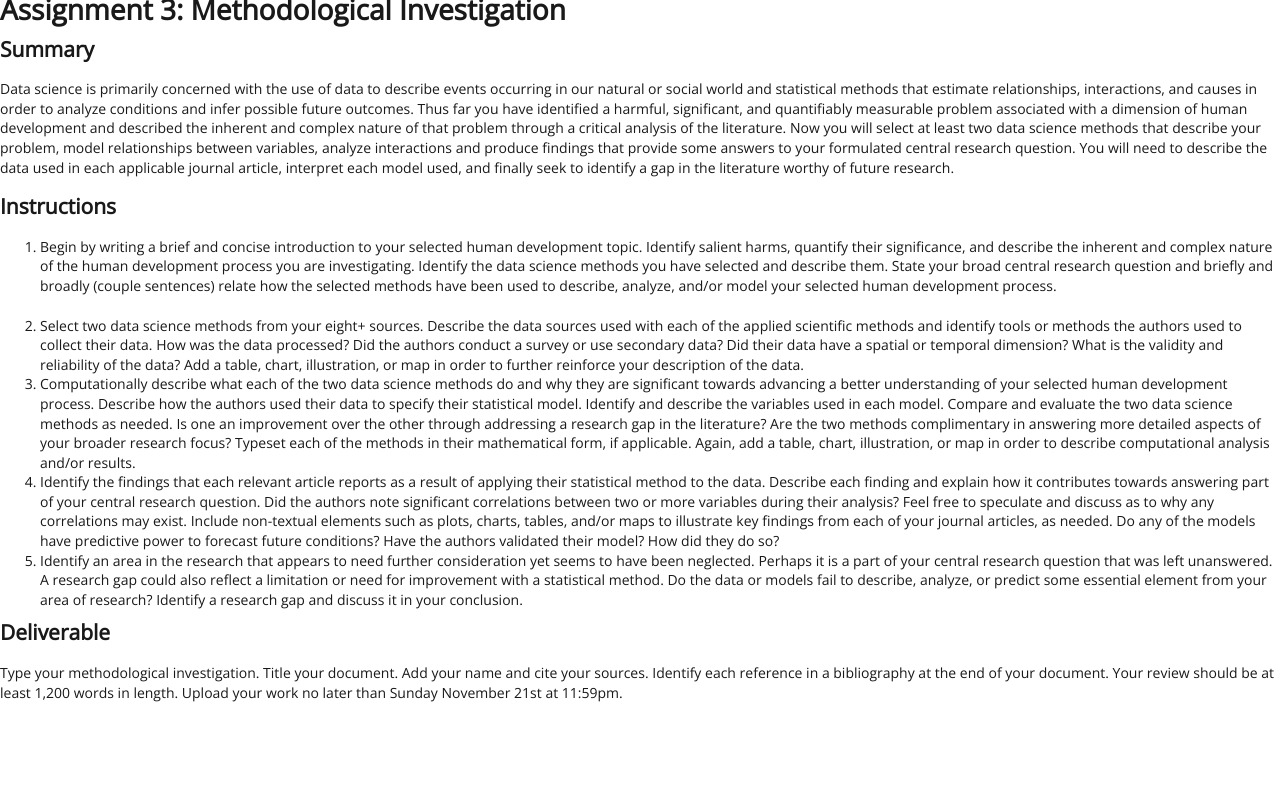
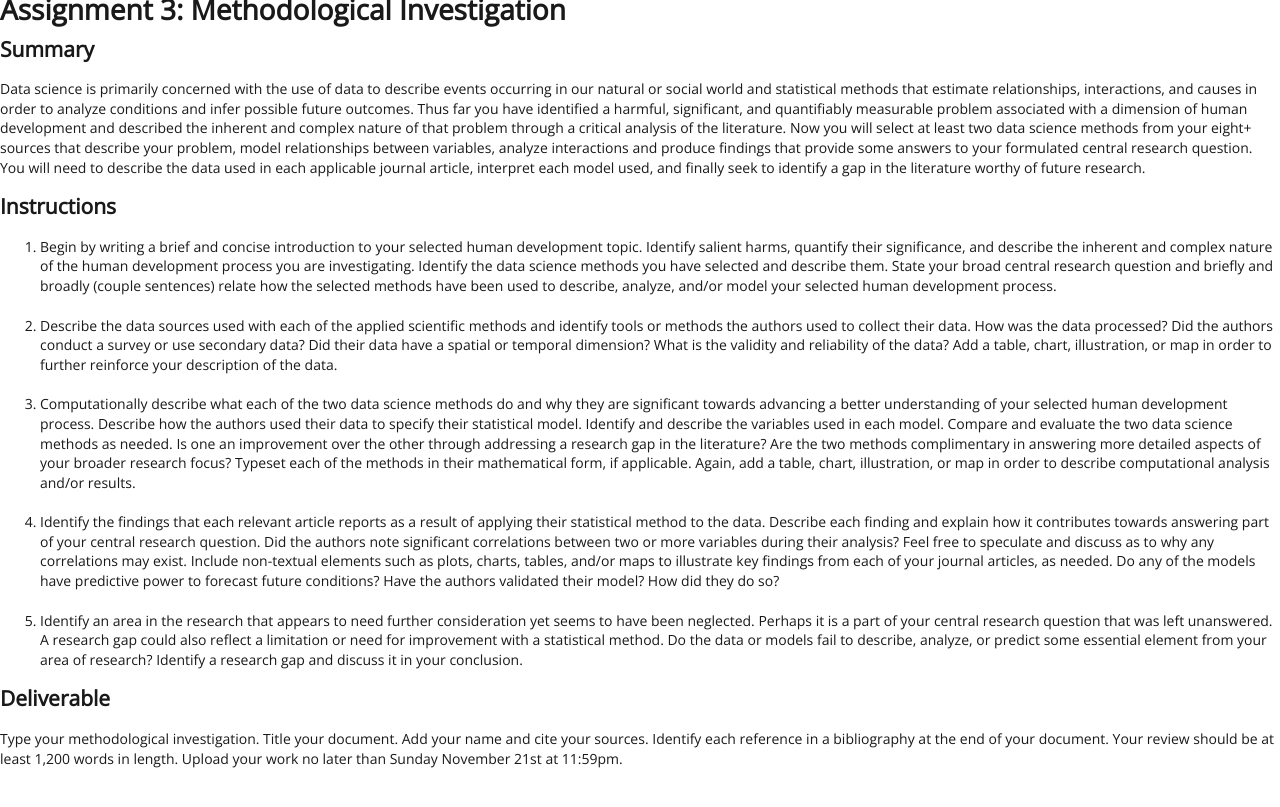
Before and after one commit to EMBrewer/dat150, a Jekyll site: the page built from _posts/2021-09-24-Assignment3.md, in a window 1280 px wide. Shown: the top 807 px of the page. Built offline with Jekyll 4.4.1, drawn with Linux system fonts in a browser that asks for light colours; our own code applies the rules of GitHub Pages for plain Markdown files.

Commit message:
Update 2021-09-24-Assignment3.md

```diff
--- a/_posts/2021-09-24-Assignment3.md
+++ b/_posts/2021-09-24-Assignment3.md
@@ -2,15 +2,18 @@
 
 ## Summary
 
-Data science is primarily concerned with the use of data to describe events occurring in our natural or social world and statistical methods that estimate relationships, interactions, and causes in order to analyze conditions and infer possible future outcomes. Thus far you have identified a harmful, significant, and quantifiably measurable problem associated with a dimension of human development and described the inherent and complex nature of that problem through a critical analysis of the literature. Now you will select at least two data science methods that describe your problem, model relationships between variables, analyze interactions and produce findings that provide some answers to your formulated central research question. You will need to describe the data used in each applicable journal article, interpret each model used, and finally seek to identify a gap in the literature worthy of future research.
+Data science is primarily concerned with the use of data to describe events occurring in our natural or social world and statistical methods that estimate relationships, interactions, and causes in order to analyze conditions and infer possible future outcomes. Thus far you have identified a harmful, significant, and quantifiably measurable problem associated with a dimension of human development and described the inherent and complex nature of that problem through a critical analysis of the literature. Now you will select at least two data science methods from your eight+ sources that describe your problem, model relationships between variables, analyze interactions and produce findings that provide some answers to your formulated central research question. You will need to describe the data used in each applicable journal article, interpret each model used, and finally seek to identify a gap in the literature worthy of future research.
 
 ## Instructions
 
 1. Begin by writing a brief and concise introduction to your selected human development topic. Identify salient harms, quantify their significance, and describe the inherent and complex nature of the human development process you are investigating. Identify the data science methods you have selected and describe them. State your broad central research question and briefly and broadly (couple sentences) relate how the selected methods have been used to describe, analyze, and/or model your selected human development process.
 
-2. Select two data science methods from your eight+ sources. Describe the data sources used with each of the applied scientific methods and identify tools or methods the authors used to collect their data. How was the data processed? Did the authors conduct a survey or use secondary data? Did their data have a spatial or temporal dimension? What is the validity and reliability of the data? Add a table, chart, illustration, or map in order to further reinforce your description of the data.
+2. Describe the data sources used with each of the applied scientific methods and identify tools or methods the authors used to collect their data. How was the data processed? Did the authors conduct a survey or use secondary data? Did their data have a spatial or temporal dimension? What is the validity and reliability of the data? Add a table, chart, illustration, or map in order to further reinforce your description of the data.
+
 3. Computationally describe what each of the two data science methods do and why they are significant towards advancing a better understanding of your selected human development process. Describe how the authors used their data to specify their statistical model. Identify and describe the variables used in each model. Compare and evaluate the two data science methods as needed. Is one an improvement over the other through addressing a research gap in the literature? Are the two methods complimentary in answering more detailed aspects of your broader research focus? Typeset each of the methods in their mathematical form, if applicable. Again, add a table, chart, illustration, or map in order to describe computational analysis and/or results.
+
 4. Identify the findings that each relevant article reports as a result of applying their statistical method to the data. Describe each finding and explain how it contributes towards answering part of your central research question. Did the authors note significant correlations between two or more variables during their analysis? Feel free to speculate and discuss as to why any correlations may exist. Include non-textual elements such as plots, charts, tables, and/or maps to illustrate key findings from each of your journal articles, as needed. Do any of the models have predictive power to forecast future conditions? Have the authors validated their model? How did they do so?
+
 5. Identify an area in the research that appears to need further consideration yet seems to have been neglected. Perhaps it is a part of your central research question that was left unanswered. A research gap could also reflect a limitation or need for improvement with a statistical method. Do the data or models fail to describe, analyze, or predict some essential element from your area of research? Identify a research gap and discuss it in your conclusion.
 
 ## Deliverable
```
